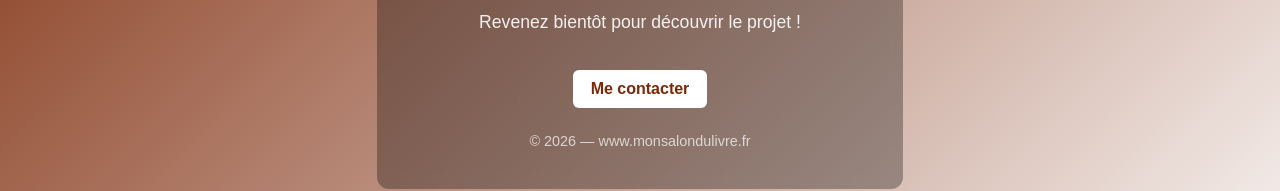
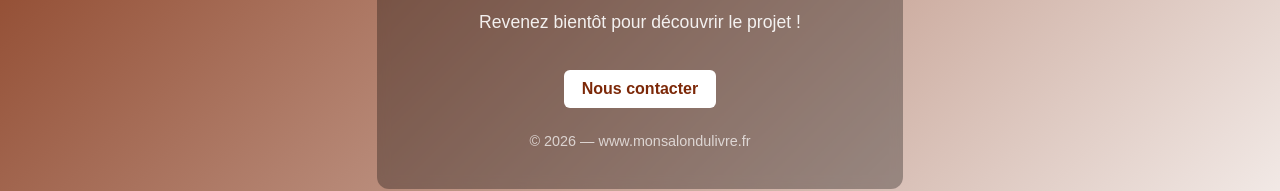
Before and after one commit to arndelp/MSLTemporary, a plain HTML site: page index.html in a window 1280 px wide. Shown: the part 395-586 px from the top of the page. Drawn offline with Linux system fonts and the light colour scheme.

Commit message:
Me -> Nous

```diff
--- a/index.html
+++ b/index.html
@@ -79,7 +79,7 @@ Le site est actuellement en cours de création.
 Revenez bientôt pour découvrir le projet !
 </p>
 
-<a class="btn" href="mailto:arndelp80@gmail.com">Me contacter</a>
+<a class="btn" href="mailto:arndelp80@gmail.com">Nous contacter</a>
 
 <div class="footer">
 © 2026 — www.monsalondulivre.fr
```
